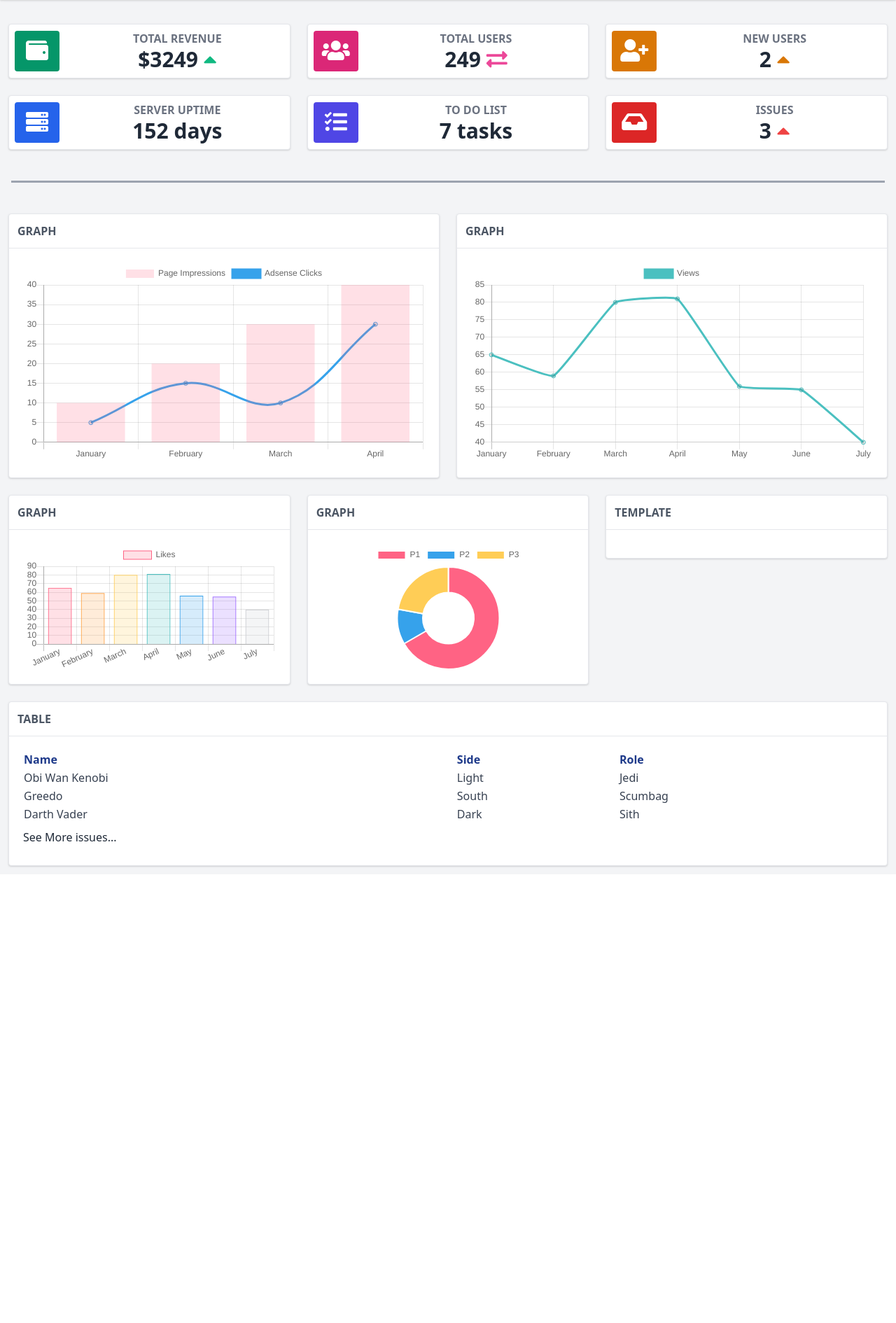
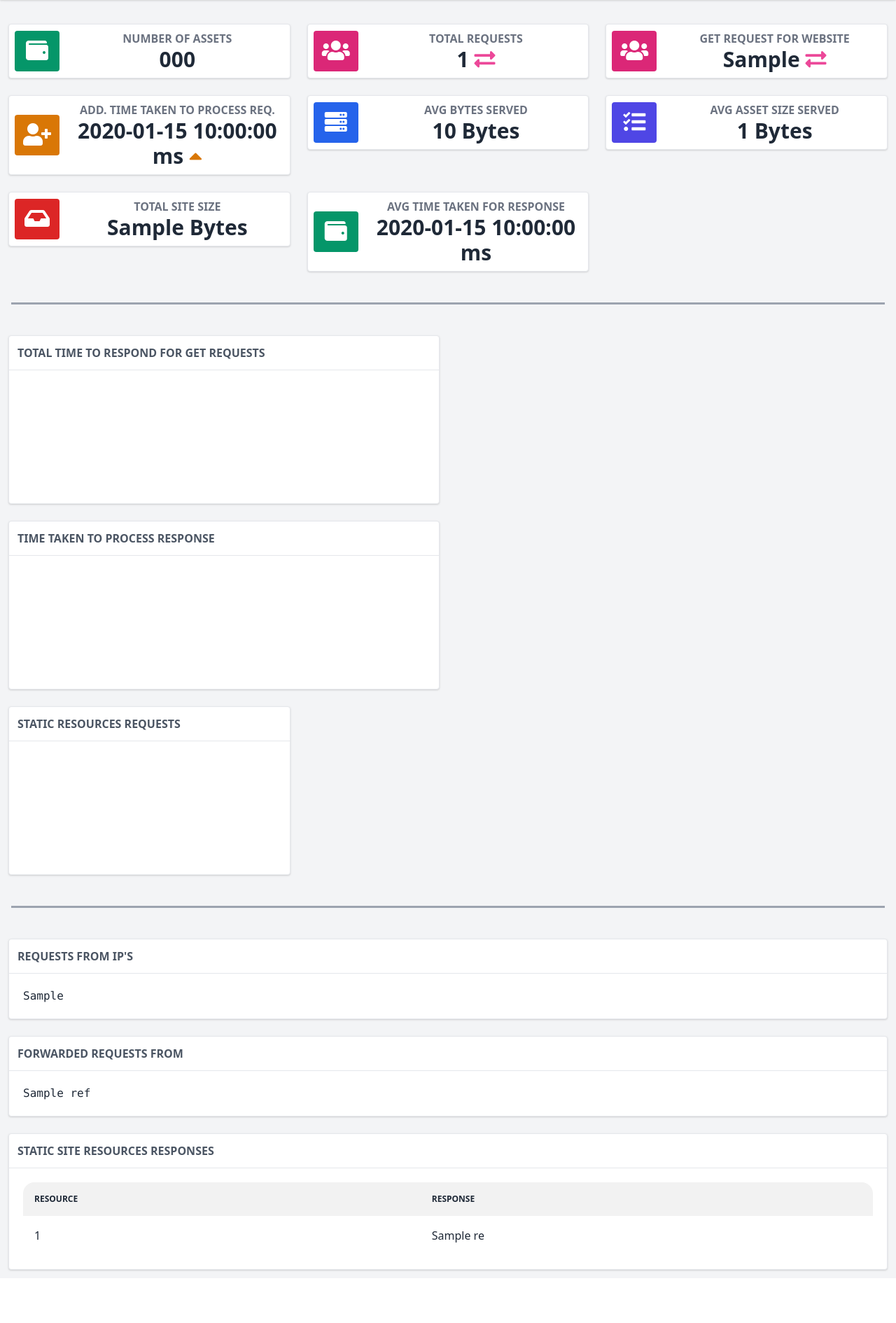
Before and after one commit to pulkitjain708/deplosite, a Flask app: template web/templates/dashpages/stats.html in a window 1280 px wide. Shown: the part 90-1980 px from the top of the page at 70% size. Before the commit the page ends 1331 px from the top, so only its background shows below. Run offline with Flask 2, Linux system fonts and the light colour scheme; the template is opened without the code that fills it: most values are stand-ins (such as "Sample title", 1, 10 or a date in 2020); a map, chart or similar area stays blank; some libraries are stand-ins or nearby versions.

Commit message:
integrated stat data to view html

```diff
--- a/web/templates/dashpages/stats.html
+++ b/web/templates/dashpages/stats.html
@@ -1,12 +1,10 @@
-
-        {% include "layout/dashboard-layout.html" %}
-
-        {% block content %}
+{% include "layout/dashboard-layout.html" %} {% block content %}
 <!--Container-->
+<textarea id="static_sources_requests" hidden>{{static_sources_requests}}</textarea>
+<textarea id="linear_tt" hidden>{{linear_tt}}</textarea>
+<textarea id="linear_tat" hidden>{{linear_tat}}</textarea>
 <div class="container w-full mx-auto pt-20">
-
   <div class="w-full px-4 md:px-0 md:mt-8 mb-16 text-gray-800 leading-normal">
-
     <!--Console Content-->
 
     <div class="flex flex-wrap">
@@ -15,11 +13,20 @@
         <div class="bg-white border rounded shadow p-2">
           <div class="flex flex-row items-center">
             <div class="flex-shrink pr-4">
-                                <div class="rounded p-3 bg-green-600"><i class="fa fa-wallet fa-2x fa-fw fa-inverse"></i></div>
+              <div class="rounded p-3 bg-green-600">
+                <i class="fa fa-wallet fa-2x fa-fw fa-inverse"></i>
+              </div>
             </div>
             <div class="flex-1 text-right md:text-center">
-                                <h5 class="font-bold uppercase text-gray-500">Total Revenue</h5>
-                                <h3 class="font-bold text-3xl">$3249 <span class="text-green-500"><i class="fas fa-caret-up"></i></span></h3>
+              <h5 class="font-bold uppercase text-gray-500">
+                Number of Assets
+              </h5>
+              <h3 class="font-bold text-3xl">
+                {{ NumberOfObjects }}
+                <span class="text-green-500">
+                  <!-- <i class="fas fa-caret-up"></i> -->
+                </span>
+              </h3>
             </div>
           </div>
         </div>
@@ -30,11 +37,18 @@
         <div class="bg-white border rounded shadow p-2">
           <div class="flex flex-row items-center">
             <div class="flex-shrink pr-4">
-                                <div class="rounded p-3 bg-pink-600"><i class="fas fa-users fa-2x fa-fw fa-inverse"></i></div>
+              <div class="rounded p-3 bg-pink-600">
+                <i class="fas fa-users fa-2x fa-fw fa-inverse"></i>
+              </div>
             </div>
             <div class="flex-1 text-right md:text-center">
-                                <h5 class="font-bold uppercase text-gray-500">Total Users</h5>
-                                <h3 class="font-bold text-3xl">249 <span class="text-pink-500"><i class="fas fa-exchange-alt"></i></span></h3>
+              <h5 class="font-bold uppercase text-gray-500">Total Requests</h5>
+              <h3 class="font-bold text-3xl">
+                {{ total_requests }}
+                <span class="text-pink-500"
+                  ><i class="fas fa-exchange-alt"></i
+                ></span>
+              </h3>
             </div>
           </div>
         </div>
@@ -45,11 +59,18 @@
         <div class="bg-white border rounded shadow p-2">
           <div class="flex flex-row items-center">
             <div class="flex-shrink pr-4">
-                                <div class="rounded p-3 bg-yellow-600"><i class="fas fa-user-plus fa-2x fa-fw fa-inverse"></i></div>
+              <div class="rounded p-3 bg-pink-600">
+                <i class="fas fa-users fa-2x fa-fw fa-inverse"></i>
+              </div>
             </div>
             <div class="flex-1 text-right md:text-center">
-                                <h5 class="font-bold uppercase text-gray-500">New Users</h5>
-                                <h3 class="font-bold text-3xl">2 <span class="text-yellow-600"><i class="fas fa-caret-up"></i></span></h3>
+              <h5 class="font-bold uppercase text-gray-500">get request for website</h5>
+              <h3 class="font-bold text-3xl">
+                {{ web_rel_req }}
+                <span class="text-pink-500"
+                  ><i class="fas fa-exchange-alt"></i
+                ></span>
+              </h3>
             </div>
           </div>
         </div>
@@ -60,11 +81,20 @@
         <div class="bg-white border rounded shadow p-2">
           <div class="flex flex-row items-center">
             <div class="flex-shrink pr-4">
-                                <div class="rounded p-3 bg-blue-600"><i class="fas fa-server fa-2x fa-fw fa-inverse"></i></div>
+              <div class="rounded p-3 bg-yellow-600">
+                <i class="fas fa-user-plus fa-2x fa-fw fa-inverse"></i>
+              </div>
             </div>
             <div class="flex-1 text-right md:text-center">
-                                <h5 class="font-bold uppercase text-gray-500">Server Uptime</h5>
-                                <h3 class="font-bold text-3xl">152 days</h3>
+              <h5 class="font-bold uppercase text-gray-500">
+                Add. Time taken to process Req.
+              </h5>
+              <h3 class="font-bold text-3xl">
+                {{average_turn_time}} ms
+                <span class="text-yellow-600"
+                  ><i class="fas fa-caret-up"></i
+                ></span>
+              </h3>
             </div>
           </div>
         </div>
@@ -75,11 +105,17 @@
         <div class="bg-white border rounded shadow p-2">
           <div class="flex flex-row items-center">
             <div class="flex-shrink pr-4">
-                                <div class="rounded p-3 bg-indigo-600"><i class="fas fa-tasks fa-2x fa-fw fa-inverse"></i></div>
+              <div class="rounded p-3 bg-blue-600">
+                <i class="fas fa-server fa-2x fa-fw fa-inverse"></i>
+              </div>
             </div>
             <div class="flex-1 text-right md:text-center">
-                                <h5 class="font-bold uppercase text-gray-500">To Do List</h5>
-                                <h3 class="font-bold text-3xl">7 tasks</h3>
+              <h5 class="font-bold uppercase text-gray-500">
+                Avg Bytes Served
+              </h5>
+              <h3 class="font-bold text-3xl">
+                {{ average_bytes_served }} Bytes
+              </h3>
             </div>
           </div>
         </div>
@@ -90,11 +126,63 @@
         <div class="bg-white border rounded shadow p-2">
           <div class="flex flex-row items-center">
             <div class="flex-shrink pr-4">
-                                <div class="rounded p-3 bg-red-600"><i class="fas fa-inbox fa-2x fa-fw fa-inverse"></i></div>
+              <div class="rounded p-3 bg-indigo-600">
+                <i class="fas fa-tasks fa-2x fa-fw fa-inverse"></i>
+              </div>
             </div>
             <div class="flex-1 text-right md:text-center">
-                                <h5 class="font-bold uppercase text-gray-500">Issues</h5>
-                                <h3 class="font-bold text-3xl">3 <span class="text-red-500"><i class="fas fa-caret-up"></i></span></h3>
+              <h5 class="font-bold uppercase text-gray-500">
+                Avg asset Size Served
+              </h5>
+              <h3 class="font-bold text-3xl">
+                {{ average_object_size }} Bytes
+              </h3>
+            </div>
+          </div>
+        </div>
+        <!--/Metric Card-->
+      </div>
+      <div class="w-full md:w-1/2 xl:w-1/3 p-3">
+        <!--Metric Card-->
+        <div class="bg-white border rounded shadow p-2">
+          <div class="flex flex-row items-center">
+            <div class="flex-shrink pr-4">
+              <div class="rounded p-3 bg-red-600">
+                <i class="fas fa-inbox fa-2x fa-fw fa-inverse"></i>
+              </div>
+            </div>
+            <div class="flex-1 text-right md:text-center">
+              <h5 class="font-bold uppercase text-gray-500">Total Site Size</h5>
+              <h3 class="font-bold text-3xl">
+                {{ BucketSizeBytes }} Bytes
+                <!-- <span class="text-red-500"><i class="fas fa-caret-up"></i></span> -->
+              </h3>
+            </div>
+          </div>
+        </div>
+        <!--/Metric Card-->
+        <!--Metric Card-->
+        <!--/Metric Card-->
+      </div>
+      <div class="w-full md:w-1/2 xl:w-1/3 p-3">
+        <!--Metric Card-->
+        <div class="bg-white border rounded shadow p-2">
+          <div class="flex flex-row items-center">
+            <div class="flex-shrink pr-4">
+              <div class="rounded p-3 bg-green-600">
+                <i class="fa fa-wallet fa-2x fa-fw fa-inverse"></i>
+              </div>
+            </div>
+            <div class="flex-1 text-right md:text-center">
+              <h5 class="font-bold uppercase text-gray-500">
+                Avg Time Taken for Response
+              </h5>
+              <h3 class="font-bold text-3xl">
+                {{ average_time }} ms
+                <span class="text-green-500">
+                  <!-- <i class="fas fa-caret-up"></i> -->
+                </span>
+              </h3>
             </div>
           </div>
         </div>
@@ -103,45 +191,38 @@
     </div>
 
     <!--Divider-->
-            <hr class="border-b-2 border-gray-400 my-8 mx-4">
-
-            <div class="flex flex-row flex-wrap flex-grow mt-2">
+    <hr class="border-b-2 border-gray-400 my-8 mx-4" />
 
       <div class="w-full md:w-1/2 p-3">
         <!--Graph Card-->
         <div class="bg-white border rounded shadow">
           <div class="border-b p-3">
-                            <h5 class="font-bold uppercase text-gray-600">Graph</h5>
+            <h5 class="font-bold uppercase text-gray-600">Total Time to Respond for GET Requests</h5>
           </div>
           <div class="p-5">
-                            <canvas id="chartjs-7" class="chartjs" width="undefined" height="undefined"></canvas>
+            <canvas
+              id="chartjs-0"
+              class="chartjs"
+              width="undefined"
+              height="undefined"
+            ></canvas>
             <script>
-                            new Chart(document.getElementById("chartjs-7"), {
-                                "type": "bar",
-                                "data": {
-                                    "labels": ["January", "February", "March", "April"],
-                                    "datasets": [{
-                                        "label": "Page Impressions",
-                                        "data": [10, 20, 30, 40],
-                                        "borderColor": "rgb(255, 99, 132)",
-                                        "backgroundColor": "rgba(255, 99, 132, 0.2)"
-                                    }, {
-                                        "label": "Adsense Clicks",
-                                        "data": [5, 15, 10, 30],
-                                        "type": "line",
-                                        "fill": false,
-                                        "borderColor": "rgb(54, 162, 235)"
-                                    }]
+                let data1 = JSON.parse(document.getElementById('linear_tt').innerText)
+              new Chart(document.getElementById("chartjs-0"), {
+                type: "line",
+                data: {
+                  labels: data1.time ,
+                  datasets: [
+                    {
+                      label: "Response in ms",
+                      data: data1.tt,
+                      fill: false,
+                      borderColor: "rgb(75, 192, 192)",
+                      lineTension: 0.1,
                     },
-                                "options": {
-                                    "scales": {
-                                        "yAxes": [{
-                                            "ticks": {
-                                                "beginAtZero": true
-                                            }
-                                        }]
-                                    }
-                                }
+                  ],
+                },
+                options: {},
               });
             </script>
           </div>
@@ -153,24 +234,32 @@
         <!--Graph Card-->
         <div class="bg-white border rounded shadow">
           <div class="border-b p-3">
-                            <h5 class="font-bold uppercase text-gray-600">Graph</h5>
+            <h5 class="font-bold uppercase text-gray-600">Time taken to Process Response</h5>
           </div>
           <div class="p-5">
-                            <canvas id="chartjs-0" class="chartjs" width="undefined" height="undefined"></canvas>
+            <canvas
+              id="chartjs-1"
+              class="chartjs"
+              width="undefined"
+              height="undefined"
+            ></canvas>
             <script>
-                            new Chart(document.getElementById("chartjs-0"), {
-                                "type": "line",
-                                "data": {
-                                    "labels": ["January", "February", "March", "April", "May", "June", "July"],
-                                    "datasets": [{
-                                        "label": "Views",
-                                        "data": [65, 59, 80, 81, 56, 55, 40],
-                                        "fill": false,
-                                        "borderColor": "rgb(75, 192, 192)",
-                                        "lineTension": 0.1
-                                    }]
+                let data3 = JSON.parse(document.getElementById('linear_tat').innerText)
+              new Chart(document.getElementById("chartjs-1"), {
+                type: "line",
+                data: {
+                  labels: data3.time ,
+                  datasets: [
+                    {
+                      label: "Time in ms",
+                      data: data3.tat,
+                      fill: false,
+                      borderColor: "rgb(75, 192, 192)",
+                      lineTension: 0.1,
                     },
-                                "options": {}
+                  ],
+                },
+                options: {},
               });
             </script>
           </div>
@@ -182,33 +271,59 @@
         <!--Graph Card-->
         <div class="bg-white border rounded shadow">
           <div class="border-b p-3">
-                            <h5 class="font-bold uppercase text-gray-600">Graph</h5>
+            <h5 class="font-bold uppercase text-gray-600">Static Resources Requests</h5>
           </div>
           <div class="p-5">
-                            <canvas id="chartjs-1" class="chartjs" width="undefined" height="undefined"></canvas>
+            <canvas
+              id="chartjs-12"
+              class="chartjs"
+              width="undefined"
+              height="undefined"
+            ></canvas>
             <script>
-                            new Chart(document.getElementById("chartjs-1"), {
-                                "type": "bar",
-                                "data": {
-                                    "labels": ["January", "February", "March", "April", "May", "June", "July"],
-                                    "datasets": [{
-                                        "label": "Likes",
-                                        "data": [65, 59, 80, 81, 56, 55, 40],
-                                        "fill": false,
-                                        "backgroundColor": ["rgba(255, 99, 132, 0.2)", "rgba(255, 159, 64, 0.2)", "rgba(255, 205, 86, 0.2)", "rgba(75, 192, 192, 0.2)", "rgba(54, 162, 235, 0.2)", "rgba(153, 102, 255, 0.2)", "rgba(201, 203, 207, 0.2)"],
-                                        "borderColor": ["rgb(255, 99, 132)", "rgb(255, 159, 64)", "rgb(255, 205, 86)", "rgb(75, 192, 192)", "rgb(54, 162, 235)", "rgb(153, 102, 255)", "rgb(201, 203, 207)"],
-                                        "borderWidth": 1
-                                    }]
+                let data = JSON.parse(document.getElementById('static_sources_requests').innerText)
+              new Chart(document.getElementById("chartjs-12"), {
+                type: "bar",
+                data: {
+                  labels: data.labels,
+                  datasets: [
+                    {
+                      label: "Number of Requests",
+                      data: data.values,
+                      fill: false,
+                      backgroundColor: [
+                        "rgba(255, 99, 132, 0.2)",
+                        "rgba(255, 159, 64, 0.2)",
+                        "rgba(255, 205, 86, 0.2)",
+                        "rgba(75, 192, 192, 0.2)",
+                        "rgba(54, 162, 235, 0.2)",
+                        "rgba(153, 102, 255, 0.2)",
+                        "rgba(201, 203, 207, 0.2)",
+                      ],
+                      borderColor: [
+                        "rgb(255, 99, 132)",
+                        "rgb(255, 159, 64)",
+                        "rgb(255, 205, 86)",
+                        "rgb(75, 192, 192)",
+                        "rgb(54, 162, 235)",
+                        "rgb(153, 102, 255)",
+                        "rgb(201, 203, 207)",
+                      ],
+                      borderWidth: 1,
                     },
-                                "options": {
-                                    "scales": {
-                                        "yAxes": [{
-                                            "ticks": {
-                                                "beginAtZero": true
-                                            }
-                                        }]
-                                    }
-                                }
+                  ],
+                },
+                options: {
+                  scales: {
+                    yAxes: [
+                      {
+                        ticks: {
+                          beginAtZero: true,
+                        },
+                      },
+                    ],
+                  },
+                },
               });
             </script>
           </div>
@@ -216,94 +331,74 @@
         <!--/Graph Card-->
       </div>
 
-                <div class="w-full md:w-1/2 xl:w-1/3 p-3">
-                    <!--Graph Card-->
+      <hr class="border-b-2 border-gray-400 my-8 mx-4" />
+      <div class="w-full p-3">
+        <!-- Another Table for IPs -->
         <div class="bg-white border rounded shadow">
           <div class="border-b p-3">
-                            <h5 class="font-bold uppercase text-gray-600">Graph</h5>
+            <h5 class="font-bold uppercase text-gray-600">
+              Requests from IP's
+            </h5>
           </div>
-                        <div class="p-5"><canvas id="chartjs-4" class="chartjs" width="undefined" height="undefined"></canvas>
-                            <script>
-                            new Chart(document.getElementById("chartjs-4"), {
-                                "type": "doughnut",
-                                "data": {
-                                    "labels": ["P1", "P2", "P3"],
-                                    "datasets": [{
-                                        "label": "Issues",
-                                        "data": [300, 50, 100],
-                                        "backgroundColor": ["rgb(255, 99, 132)", "rgb(54, 162, 235)", "rgb(255, 205, 86)"]
-                                    }]
-                                }
-                            });
-                            </script>
+          <div class="p-5">
+            {% for ip in unique_IP %}
+            <pre data-prefix=" "><code>{{ ip }}</code></pre>
+            {% endfor %}
           </div>
         </div>
-                    <!--/Graph Card-->
-                </div>
-
-                <div class="w-full md:w-1/2 xl:w-1/3 p-3">
-                    <!--Template Card-->
+        <!-- END -->
+        <br />
+        <!-- Another Table for Referers -->
         <div class="bg-white border rounded shadow">
           <div class="border-b p-3">
-                            <h5 class="font-bold uppercase text-gray-600">Template</h5>
+            <h5 class="font-bold uppercase text-gray-600">
+              Forwarded Requests from
+            </h5>
           </div>
           <div class="p-5">
-
+            {% for ref in referrer %}
+            <pre data-prefix=" "><code>{{ ref }}</code></pre>
+            {% endfor %}
           </div>
         </div>
-                    <!--/Template Card-->
-                </div>
+        <!-- END -->
+        <br />
 
-                <div class="w-full p-3">
         <!--Table Card-->
         <div class="bg-white border rounded shadow">
             <div class="border-b p-3">
-                            <h5 class="font-bold uppercase text-gray-600">Table</h5>
+              <h5 class="font-bold uppercase text-gray-600">Static Site Resources Responses</h5>
             </div>
             <div class="p-5">
-                            <table class="w-full p-5 text-gray-700">
+                <div class="overflow-x-auto">
+                    <table class="table w-full">
+                      <!-- head -->
                       <thead>
                         <tr>
-                                        <th class="text-left text-blue-900">Name</th>
-                                        <th class="text-left text-blue-900">Side</th>
-                                        <th class="text-left text-blue-900">Role</th>
+                          <th>Resource</th>
+                          <th>Response</th>
                         </tr>
                       </thead>
-
                       <tbody>
-                                    <tr>
-                                        <td>Obi Wan Kenobi</td>
-                                        <td>Light</td>
-                                        <td>Jedi</td>
+                        {% for res in static_response_code %}
+                        <tr class="hover">
+                          <td>{{ res[0] }}</td>
+                          <td>{{ res[1] }}</td>
                         </tr>
-                                    <tr>
-                                        <td>Greedo</td>
-                                        <td>South</td>
-                                        <td>Scumbag</td>
-                                    </tr>
-                                    <tr>
-                                        <td>Darth Vader</td>
-                                        <td>Dark</td>
-                                        <td>Sith</td>
-                                    </tr>
+                        {% endfor %}
                       </tbody>
                     </table>
-
-                            <p class="py-2"><a href="#">See More issues...</a></p>
-
                   </div>
             </div>
+          </div>
+        <!--Table Card-->
+
         <!--/table Card-->
       </div>
-
-
     </div>
 
     <!--/ Console Content-->
-
   </div>
-
-
 </div>
 <!--/container-->
 
```
Also changed, not shown: web/controllers/dashControllers.py (+46 -35 lines). Lines whose indentation alone changed are shown as unchanged.
